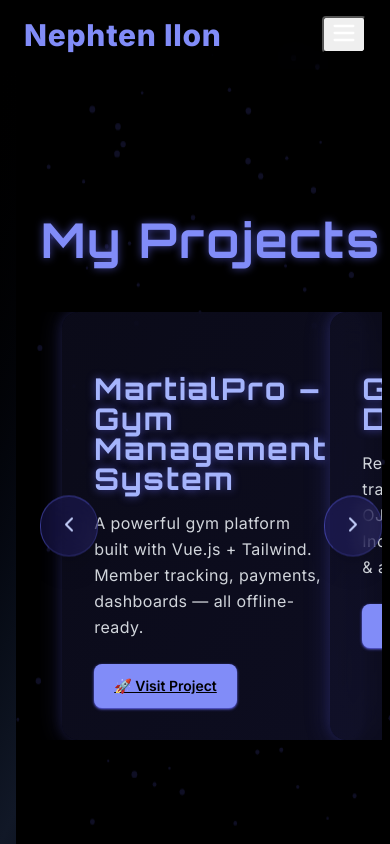
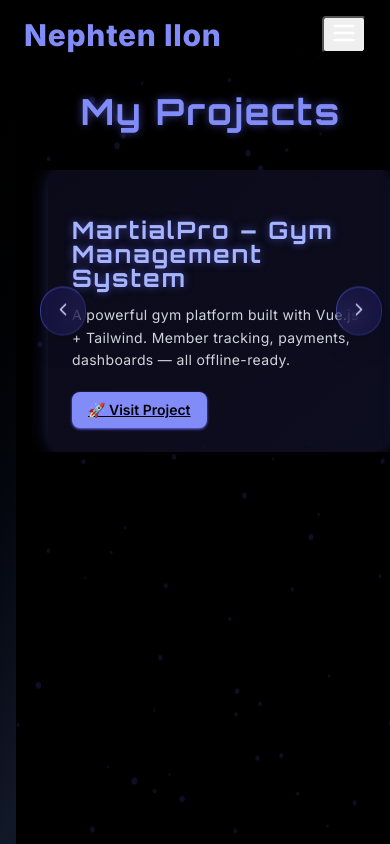
Before and after one commit to NeppyS/Gege, a Vue app: page /projects in a window 390 px wide. Built offline with nearby package versions, Linux system fonts and the light colour scheme.

Commit message:
🔥 Updated Projects section with carousel, animations, and particles

```diff
--- a/src/views/About.vue
+++ b/src/views/About.vue
@@ -1,21 +1,21 @@
 <template>
   <section
     id="about"
-    class="relative h-screen w-full flex items-start justify-center pt-5 sm:pt-5 -mt-20 px-4 text-gray-100"
+    class="relative min-h-screen w-full flex items-start justify-center pt-24 px-4 text-gray-100"
     role="region"
     aria-labelledby="about-title"
   >
     <div
-      class="relative w-full max-w-6xl shadow-2xl rounded-3xl p-8 sm:p-12 overflow-y-auto animate-fade-in"
+      class="relative w-full max-w-6xl shadow-2xl rounded-3xl p-6 sm:p-10 lg:p-12 animate-fade-in bg-black/20 backdrop-blur-lg"
     >
       <h2
         id="about-title"
-        class="text-4xl sm:text-5xl font-extrabold text-center text-indigo-400 border-b-4 border-indigo-500 pb-4 mb-10 tracking-wide"
+        class="text-3xl sm:text-5xl font-extrabold text-center text-indigo-400 border-b-4 border-indigo-500 pb-4 mb-10 tracking-wide"
       >
         About Me
       </h2>
 
-      <div class="space-y-10 text-[0.95rem] md:text-lg px-1 md:px-2 text-gray-200 animate-slide-up">
+      <div class="space-y-10 text-base sm:text-lg px-1 md:px-2 text-gray-200 animate-slide-up">
         <p>
           I'm <span class="text-indigo-300 font-semibold">Nephten Fajardo Ilon</span>, a passionate
           <span class="text-indigo-400 font-semibold">Full-Stack Developer</span> currently pursuing a BS in IT at
@@ -42,7 +42,7 @@
 
         <div>
           <h3 class="text-xl font-bold text-indigo-300 mb-3">Experience</h3>
-          <ul class="list-disc list-inside text-gray-300">
+          <ul class="list-disc list-inside text-gray-300 space-y-1">
             <li>OJT Developer at <span class="text-indigo-400">GreenRoute GPS</span> – Built internal UI & dashboards.</li>
             <li>Developed full CRUD apps with authentication & role-based access.</li>
             <li>Designed modern UIs inspired by ChatGPT and SaaS platforms.</li>
@@ -77,6 +77,7 @@
   </section>
 </template>
 
+
 <style scoped>
 @keyframes fade-in {
   from {
--- a/src/views/Contact.vue
+++ b/src/views/Contact.vue
@@ -1,16 +1,16 @@
 <template>
   <div
     id="contact"
-    class="w-full h-screen flex flex-col items-center justify-center text-center overflow-hidden p-4 sm:p-8  from-gray-950 via-gray-900 to-gray-950 text-white"
+    class="w-full min-h-screen flex flex-col items-center justify-center text-center overflow-hidden p-6 sm:p-10 bg-gradient-to-br from-gray-950 via-gray-900 to-gray-950 text-white"
   >
     <h1
-      class="text-4xl sm:text-5xl md:text-6xl font-extrabold mb-6 leading-tight animate-fade-in"
+      class="text-3xl sm:text-5xl md:text-6xl font-extrabold mb-6 leading-tight animate-fade-in"
     >
       Get in <span class="text-indigo-500">Touch</span>
     </h1>
 
     <p
-      class="text-base sm:text-lg md:text-xl lg:text-2xl max-w-3xl mx-auto mb-10 leading-relaxed text-gray-400 animate-slide-up"
+      class="text-base sm:text-lg md:text-xl max-w-2xl mx-auto mb-10 leading-relaxed text-gray-400 animate-slide-up"
     >
       Want to collaborate or just say hello? Drop me a message — I’d love to connect!
     </p>
@@ -56,11 +56,13 @@
       <a
         href="mailto:nephtenilon@gmail.com"
         class="text-indigo-400 hover:text-indigo-300 underline"
-        >nephtenilon@gmail.com</a
       >
+        nephtenilon@gmail.com
+      </a>
     </p>
   </div>
 </template>
+
 
 <script setup>
 import { ref } from 'vue'
--- a/src/views/HomeView.vue
+++ b/src/views/HomeView.vue
@@ -1,6 +1,6 @@
 <template>
   <section
-    class="h-screen w-full flex flex-col-reverse md:flex-row items-center justify-center px-6 sm:px-10 text-white bg-gradient-to-br from-black via-gray-900 to-black overflow-hidden relative"
+    class="min-h-screen w-full flex flex-col-reverse md:flex-row items-center justify-center gap-10 px-4 sm:px-10 py-10 text-white bg-gradient-to-br from-black via-gray-900 to-black overflow-hidden relative"
   >
     <!-- Particles BG -->
     <canvas id="particles-bg" class="absolute inset-0 z-0 pointer-events-none"></canvas>
@@ -8,15 +8,14 @@
     <!-- Text Content -->
     <div
       class="flex-1 flex flex-col justify-center animate-fade-in text-center md:text-left relative z-10"
-      style="min-height: 80vh;"
     >
-      <h1 class="text-6xl sm:text-7xl lg:text-8xl font-extrabold mb-6 leading-tight tracking-tight">
+      <h1 class="text-4xl sm:text-6xl lg:text-7xl font-extrabold mb-6 leading-tight tracking-tight">
         Hello, I'm <br />
         <span class="text-indigo-500">Nephten Fajardo Ilon</span>
       </h1>
 
       <p
-        class="text-xl sm:text-2xl lg:text-3xl max-w-xl mx-auto md:mx-0 mb-10 text-gray-400 leading-relaxed"
+        class="text-lg sm:text-xl lg:text-2xl max-w-xl mx-auto md:mx-0 mb-8 text-gray-400 leading-relaxed"
       >
         A passionate Full Stack Developer crafting clean, efficient, and beautiful web apps.
       </p>
@@ -31,16 +30,16 @@
     <!-- Styled Image -->
     <div
       class="flex-1 flex justify-center items-center animate-slide-up relative z-10"
-      style="min-height: 80vh;"
     >
       <img
         :src="picture"
         alt="Nephten Ilon"
-        class="w-80 h-80 sm:w-[360px] sm:h-[360px] md:w-[420px] md:h-[420px] object-cover rounded-[50%_30%_50%_30%/40%_50%_40%_50%] border-4 border-indigo-500/30 shadow-2xl transform rotate-3 hover:rotate-0 transition duration-700 ease-in-out"
+        class="w-52 h-52 sm:w-72 sm:h-72 md:w-96 md:h-96 object-cover rounded-[50%_30%_50%_30%/40%_50%_40%_50%] border-4 border-indigo-500/30 shadow-2xl transform rotate-3 hover:rotate-0 transition duration-700 ease-in-out"
       />
     </div>
   </section>
 </template>
+
 
 
 <script setup>
@@ -128,13 +127,12 @@ onMounted(() => {
   animation: slide-up 1.1s ease-out forwards;
 }
 
-/* Canvas styling */
 canvas#particles-bg {
   position: absolute;
   top: 0;
   left: 0;
-  width: 100%;
-  height: 100%;
+  width: 100% !important;
+  height: 100% !important;
   z-index: 0;
   pointer-events: none;
 }
--- a/src/views/Projects.vue
+++ b/src/views/Projects.vue
@@ -1,30 +1,28 @@
 <template>
   <section
     id="projects"
-    class="w-full min-h-screen flex flex-col items-center justify-center px-6 pt-10 pb-32 bg-black text-white relative overflow-hidden"
+    class="w-full min-h-screen flex flex-col items-center justify-start px-4 sm:px-6 pt-20 pb-28 bg-black text-white relative overflow-hidden"
   >
     <!-- Particles BG -->
     <canvas id="particles-bg" class="absolute inset-0 z-0 pointer-events-none"></canvas>
 
     <h2
-      class="text-5xl sm:text-6xl font-extrabold text-center text-indigo-400 mb-12 futuristic-font tracking-widest relative z-10"
+      class="text-4xl sm:text-5xl font-extrabold text-center text-indigo-400 mb-10 futuristic-font tracking-widest relative z-10"
     >
-       My Projects
+      My Projects
     </h2>
 
     <div class="relative w-full max-w-6xl mx-auto flex items-center justify-center z-10">
       <!-- Arrow Left -->
       <button
         @click="prevSlide"
-        class="absolute left-0 md:left-4 top-1/2 -translate-y-1/2 z-20 bg-indigo-700/20 hover:bg-indigo-500/30 backdrop-blur-md p-4 rounded-full border border-indigo-500/50 shadow-xl transition-all"
+        class="absolute left-2 sm:left-4 top-1/2 -translate-y-1/2 z-20 bg-indigo-700/20 hover:bg-indigo-500/30 backdrop-blur-md p-3 sm:p-4 rounded-full border border-indigo-500/50 shadow-xl transition-all"
       >
-        <ChevronLeft class="w-6 h-6 text-indigo-200" />
+        <ChevronLeft class="w-5 h-5 sm:w-6 sm:h-6 text-indigo-200" />
       </button>
 
       <!-- Slides Container -->
-      <div
-        class="overflow-hidden w-full px-10"
-      >
+      <div class="overflow-hidden w-full px-2 sm:px-8">
         <div
           class="flex transition-transform duration-700 ease-in-out"
           :style="{ transform: `translateX(-${currentIndex * 100}%)` }"
@@ -32,18 +30,18 @@
           <div
             v-for="(project, index) in projects"
             :key="index"
-            class="w-full flex-shrink-0 flex justify-center"
+            class="w-full flex-shrink-0 flex justify-center px-2"
           >
             <div
-              class="w-full max-w-xl p-8 md:p-10 rounded-2xl bg-gradient-to-br from-[#0f0f23]/70 to-[#1a1a40]/50 border border-indigo-400/30 shadow-xl backdrop-blur-xl relative transform transition-all duration-700 hover:scale-[1.02] neon-border"
+              class="w-full max-w-md sm:max-w-xl p-6 sm:p-8 md:p-10 rounded-2xl bg-gradient-to-br from-[#0f0f23]/70 to-[#1a1a40]/50 border border-indigo-400/30 shadow-xl backdrop-blur-xl relative transform transition-all duration-700 hover:scale-[1.02] neon-border"
             >
               <div class="absolute inset-0 z-[-1] pointer-events-none animated-glow-border rounded-2xl"></div>
 
-              <h3 class="text-3xl sm:text-4xl font-bold text-indigo-300 mb-4 futuristic-font">
+              <h3 class="text-2xl sm:text-3xl font-bold text-indigo-300 mb-3 futuristic-font">
                 {{ project.title }}
               </h3>
 
-              <p class="text-gray-300 text-base sm:text-lg leading-relaxed tracking-wide mb-6">
+              <p class="text-sm sm:text-base text-gray-300 leading-relaxed tracking-wide mb-5">
                 {{ project.description }}
               </p>
 
@@ -51,7 +49,7 @@
                 :href="project.url"
                 target="_blank"
                 rel="noopener"
-                class="inline-block text-sm sm:text-base font-semibold text-black bg-indigo-400 hover:bg-indigo-500 transition px-5 py-3 rounded-lg shadow shadow-indigo-500"
+                class="inline-block text-sm sm:text-base font-semibold text-black bg-indigo-400 hover:bg-indigo-500 transition px-4 py-2 sm:px-5 sm:py-3 rounded-lg shadow shadow-indigo-500"
               >
                 🚀 Visit Project
               </a>
@@ -63,13 +61,14 @@
       <!-- Arrow Right -->
       <button
         @click="nextSlide"
-        class="absolute right-0 md:right-4 top-1/2 -translate-y-1/2 z-20 bg-indigo-700/20 hover:bg-indigo-500/30 backdrop-blur-md p-4 rounded-full border border-indigo-500/50 shadow-xl transition-all"
+        class="absolute right-2 sm:right-4 top-1/2 -translate-y-1/2 z-20 bg-indigo-700/20 hover:bg-indigo-500/30 backdrop-blur-md p-3 sm:p-4 rounded-full border border-indigo-500/50 shadow-xl transition-all"
       >
-        <ChevronRight class="w-6 h-6 text-indigo-200" />
+        <ChevronRight class="w-5 h-5 sm:w-6 sm:h-6 text-indigo-200" />
       </button>
     </div>
   </section>
 </template>
+
 
 <script setup>
 import { ref, onMounted } from 'vue'
```
